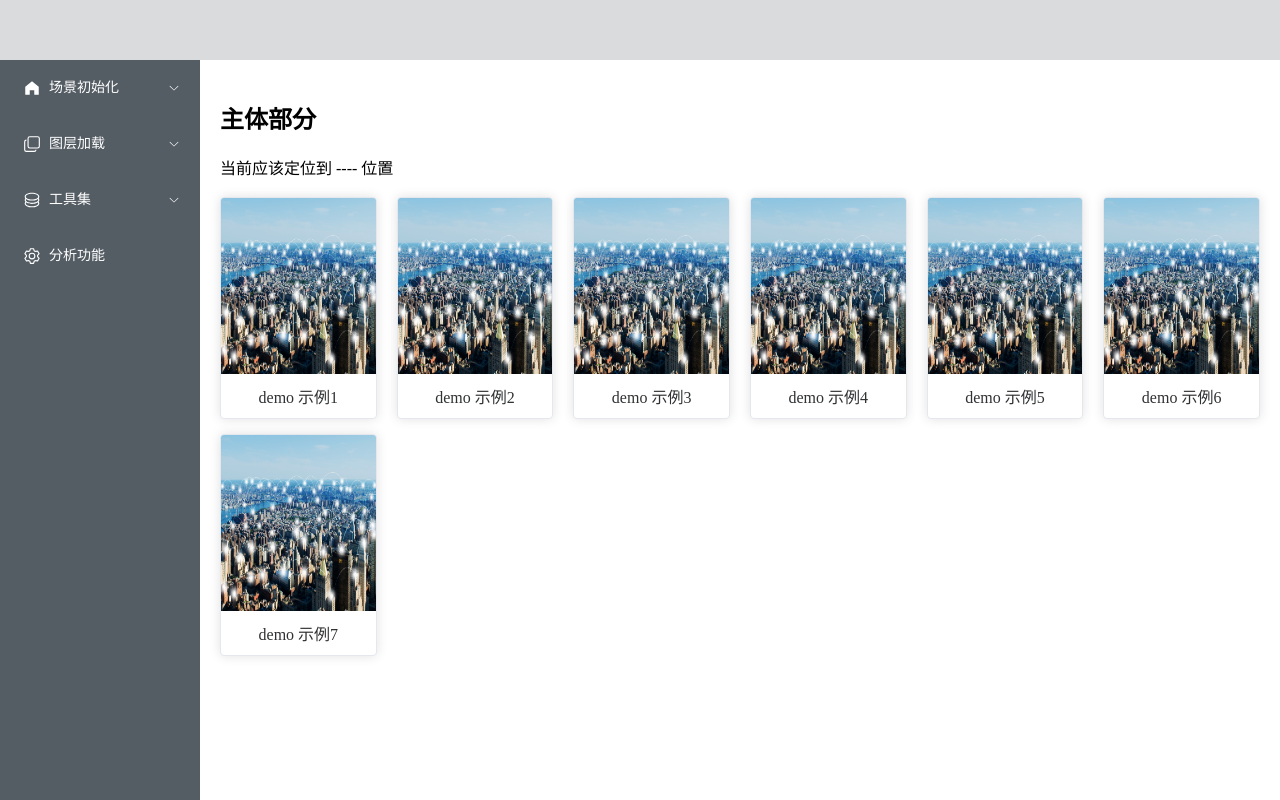
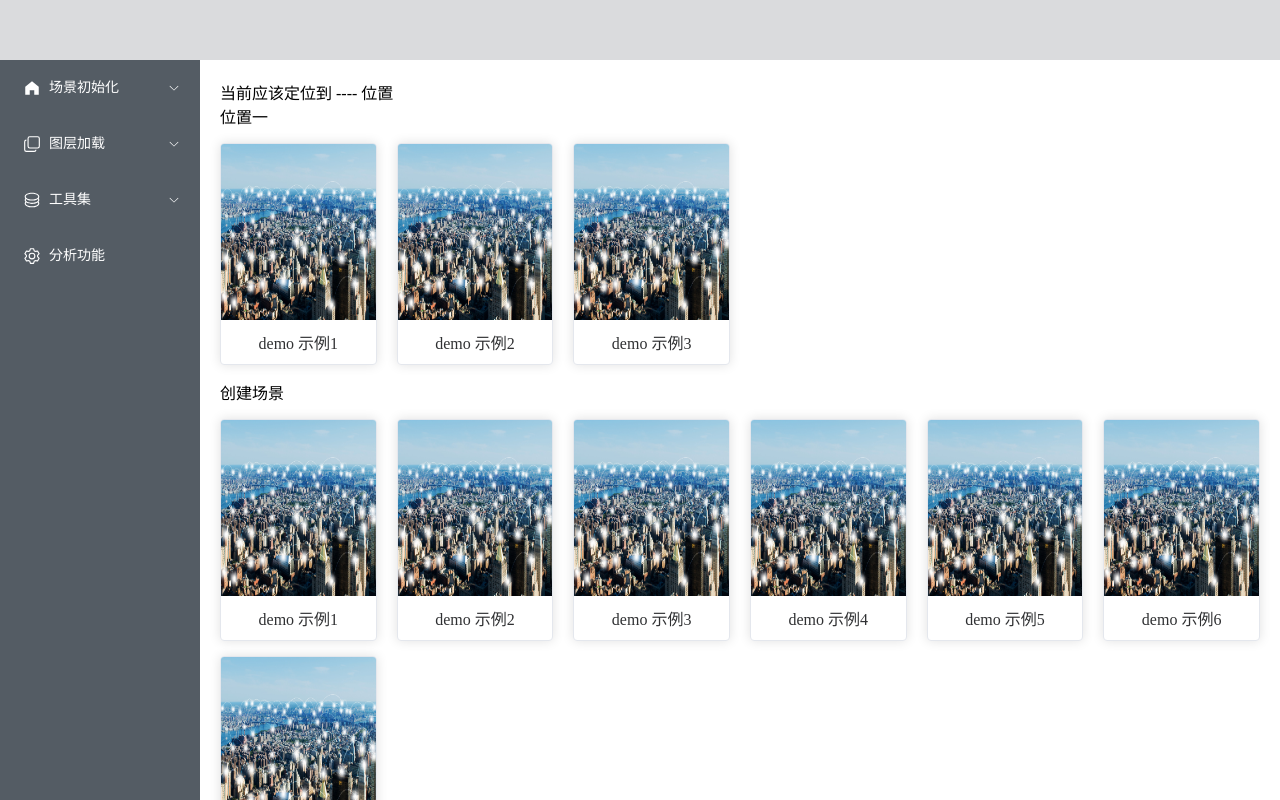
Before and after one commit to Toxicfy/demoDisplayProject, a Vue app: page / in a window 1280 px wide. Built offline with nearby package versions, Linux system fonts and the light colour scheme.

Commit message:
feat: add linkage between menu and content

```diff
--- a/src/components/Aside.vue
+++ b/src/components/Aside.vue
@@ -69,6 +69,7 @@ import {
     Setting
 } from '@element-plus/icons-vue'
 
+const backgroundColor: string = '#545c64'
 const initOptions = {
     title: '场景初始化',
     children: [
@@ -77,9 +78,6 @@ const initOptions = {
     ]
 }
 const emit = defineEmits(['handleLocation'])
-
-const backgroundColor: string = '#545c64'
-
 const handleOpen = (key: string, keyPath: string[]) => {
     console.log(key, keyPath)
 }
--- a/src/components/Content.vue
+++ b/src/components/Content.vue
@@ -1,16 +1,54 @@
 <template>
-    <h1>主体部分</h1>
     <span>当前应该定位到 ---- {{ currentLocation }} 位置</span>
-    <br>
-    <br>
+    <br />
     <el-row :gutter="20">
+        <el-col class="title" id="test1">位置一</el-col>
+        <el-col :span="4" v-for="item in  3" :key="item">
+            <el-card shadow="always">
+                <div class="img">
+                    <img src="../assets/cover.jpeg" alt="coverImage" />
+                </div>
+                <div class="text">
+                    <span>demo 示例{{ item }}</span>
+                </div>
+            </el-card>
+        </el-col>
+    </el-row>
+    <el-row :gutter="20" id="createScene">
+        <el-col class="title">创建场景</el-col>
         <el-col :span="4" v-for="item in 7" :key="item">
             <el-card shadow="always">
                 <div class="img">
                     <img src="../assets/cover.jpeg" alt="coverImage" />
                 </div>
-                <div class='text'>
-                    <span>demo 示例{{item}}</span>
+                <div class="text">
+                    <span>demo 示例{{ item }}</span>
+                </div>
+            </el-card>
+        </el-col>
+    </el-row>
+    <el-row :gutter="20"  id="mapEvent">
+        <el-col class="title">场景控制</el-col>
+        <el-col :span="4" v-for="item in 2" :key="item">
+            <el-card shadow="always">
+                <div class="img">
+                    <img src="../assets/cover.jpeg" alt="coverImage" />
+                </div>
+                <div class="text">
+                    <span>demo 示例{{ item }}</span>
+                </div>
+            </el-card>
+        </el-col>
+    </el-row>
+    <el-row :gutter="20">
+        <el-col class="title" id="test2">位置四</el-col>
+        <el-col :span="4" v-for="item in  7" :key="item">
+            <el-card shadow="always">
+                <div class="img">
+                    <img src="../assets/cover.jpeg" alt="coverImage" />
+                </div>
+                <div class="text">
+                    <span>demo 示例{{ item }}</span>
                 </div>
             </el-card>
         </el-col>
@@ -18,11 +56,28 @@
 </template>
 
 <script setup lang="ts">
-import { defineProps } from 'vue'
+import { defineProps, watch } from 'vue'
 
-defineProps<{
-    currentLocation: string
+const props = defineProps<{
+    currentLocation: string;
 }>()
+
+const handleScroller = (id: string) => {
+    const dom = document.getElementById(id)
+    const top = dom?.offsetTop ? dom.offsetTop - 80: 0
+    document.getElementById('content-container')?.scrollTo({
+        top,
+        behavior: 'smooth'
+    });
+}
+
+watch(
+    () => props.currentLocation,
+    (now, prev) => {
+        handleScroller(now)
+        console.log(now, prev);
+    }
+)
 
 </script>
 
--- a/src/components/Main.vue
+++ b/src/components/Main.vue
@@ -9,7 +9,6 @@ import {ElMessage} from 'element-plus'
 let currentLocation = ref('')
 const headerHeight: string = '60px'
 const handleLocation = (key: string, name: string) => {
-    console.log(key, name)
     currentLocation.value = key
     ElMessage({
       type: 'success',
@@ -25,7 +24,7 @@ const handleLocation = (key: string, name: string) => {
       <el-aside width="200px">
         <Aside class="aside-container" @handleLocation="handleLocation"/>
       </el-aside>
-      <el-main>
+      <el-main id="content-container">
         <Content :currentLocation="currentLocation"/>
       </el-main>
     </el-container>
```
Also changed, not shown: 1 other file (tests, documents, lock files or other folders).
